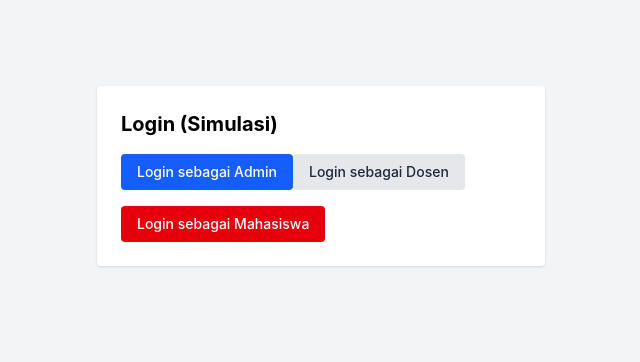
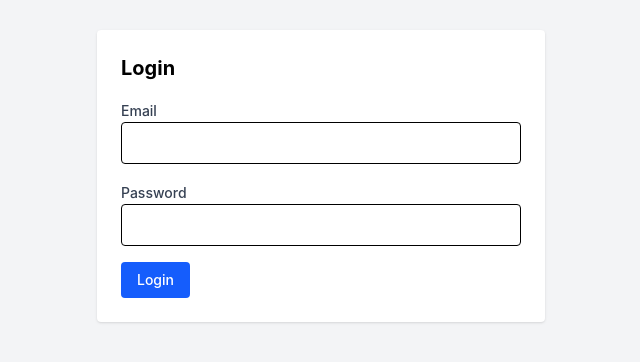
Before and after one commit to hasibashari/lms-untirta, a React app in the folder frontend/: page /login in a window 1280 px wide. Shown: the part 224-586 px from the top of the page, without its empty margins (319-959 px from the left). Built offline with nearby package versions, Linux system fonts and the light colour scheme; the HTML template or start-up script is replaced by a standard one.

Commit message:
feat: implement login functionality with email and password authentication

```diff
--- a/frontend/src/pages/auth/Login.jsx
+++ b/frontend/src/pages/auth/Login.jsx
@@ -1,41 +1,56 @@
+import { useState } from 'react';
 import { useNavigate } from 'react-router-dom';
 import { useAuth } from '../../contexts/AuthContext';
+import Input from '../../components/ui/Input';
 import Button from '../../components/ui/Button';
 
 const Login = () => {
   const { login } = useAuth();
   const navigate = useNavigate();
 
-  const handleLoginAsAdmin = () => {
-    // Simulate login as Admin
-    login({ id: 1, name: 'Admin', role: 'ADMIN' }, 'fake-admin-token');
-    navigate('/admin/dashboard');
-  };
+  const [email, setEmail] = useState('');
+  const [password, setPassword] = useState('');
+  const [error, setError] = useState(null);
+  const [loading, setLoading] = useState(false);
 
-  const handleLoginAsDosen = () => {
-    login({ id: 2, name: 'Dosen', role: 'DOSEN' }, 'fake-dosen-token');
-    navigate('/dosen/dashboard');
-  };
+  const handleSubmit = async e => {
+    e.preventDefault();
+    setError(null);
+    setLoading(true);
 
-  const handleLoginAsMahasiswa = () => {
-    login({ id: 3, name: 'Mahasiswa', role: 'MAHASISWA' }, 'fake-mahasiswa-token');
-    navigate('/mahasiswa/dashboard');
+    try {
+      const user = await login(email, password);
+
+      // Redirect berdasarkan role
+      if (user.role === 'ADMIN') navigate('/admin/dashboard');
+      if (user.role === 'DOSEN') navigate('/dosen/dashboard');
+      if (user.role === 'MAHASISWA') navigate('/mahasiswa/dashboard');
+    } catch (err) {
+      setError(err);
+    } finally {
+      setLoading(false);
+    }
   };
 
   return (
-    <div className='space-y-4'>
-      <h1 className='text-xl font-bold'>Login (Simulasi)</h1>
+    <form onSubmit={handleSubmit} className='space-y-4'>
+      <h1 className='text-xl font-bold'>Login</h1>
 
-      <Button onClick={handleLoginAsAdmin}>Login sebagai Admin</Button>
+      {error && <p className='text-red-600'>{error}</p>}
 
-      <Button variant='secondary' onClick={handleLoginAsDosen}>
-        Login sebagai Dosen
+      <Input label='Email' value={email} onChange={e => setEmail(e.target.value)} />
+
+      <Input
+        label='Password'
+        type='password'
+        value={password}
+        onChange={e => setPassword(e.target.value)}
+      />
+
+      <Button type='submit' disabled={loading}>
+        {loading ? 'Masuk...' : 'Login'}
       </Button>
-
-      <Button variant='danger' onClick={handleLoginAsMahasiswa}>
-        Login sebagai Mahasiswa
-      </Button>
-    </div>
+    </form>
   );
 };
 
```
